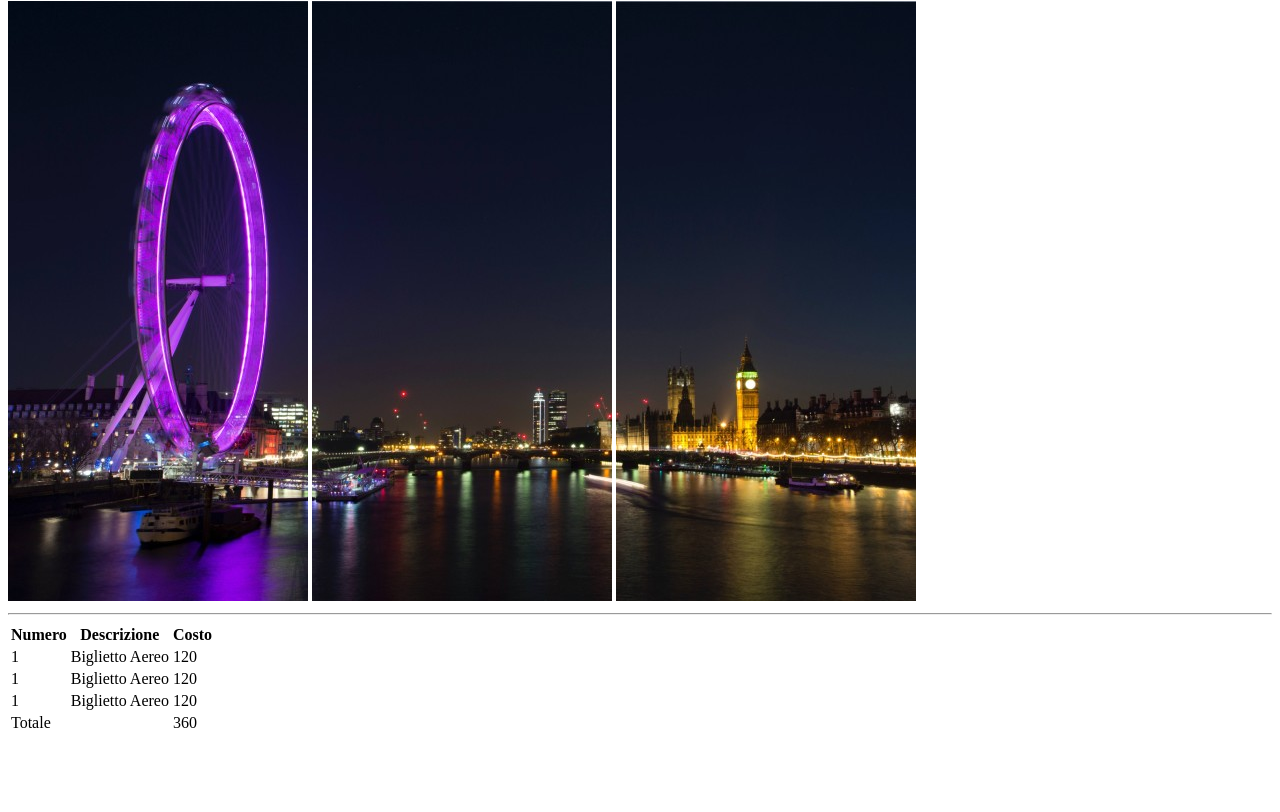
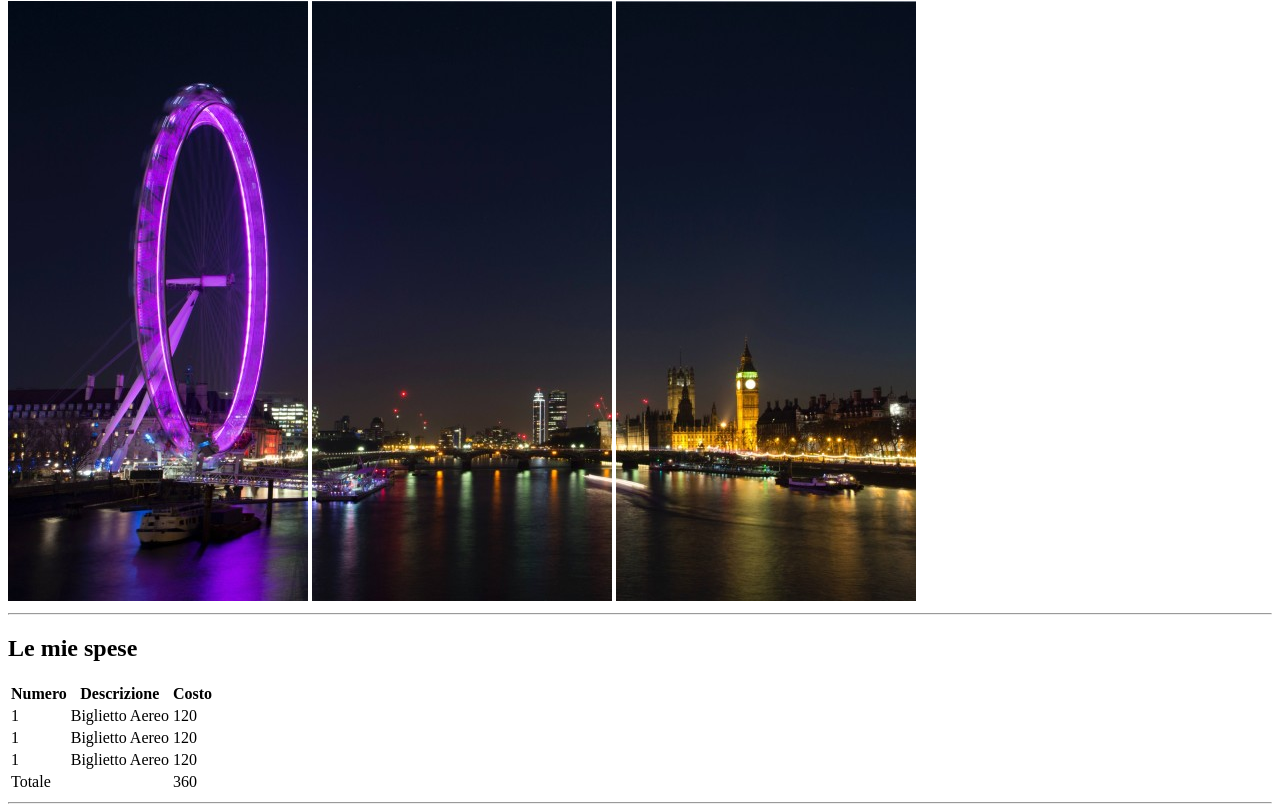
Before and after one commit to MatteoMeneguzzi/html-london-trip, a website: page index.html in a window 1280 px wide. Shown: the part 79-891 px from the top of the page. Before the commit the page ends 822 px from the top, so only its background shows below. Drawn offline with Linux system fonts and the light colour scheme.

Commit message:
heading 2

```diff
--- a/index.html
+++ b/index.html
@@ -16,6 +16,9 @@
     <img src="img/pexels-bill-emrich-230794-2.jpg" alt="london-left" />
     <hr />
     <!-- Spese -->
+    <section>
+      <h2>Le mie spese</h2>
+
       <table>
         <tr>
           <th>Numero</th>
@@ -43,5 +46,9 @@
           <td>360</td>
         </tr>
       </table>
+
+      <hr />
+    </section>
+    <!--To do list-->
   </body>
 </html>
```
Lines whose indentation alone changed are shown as unchanged.
